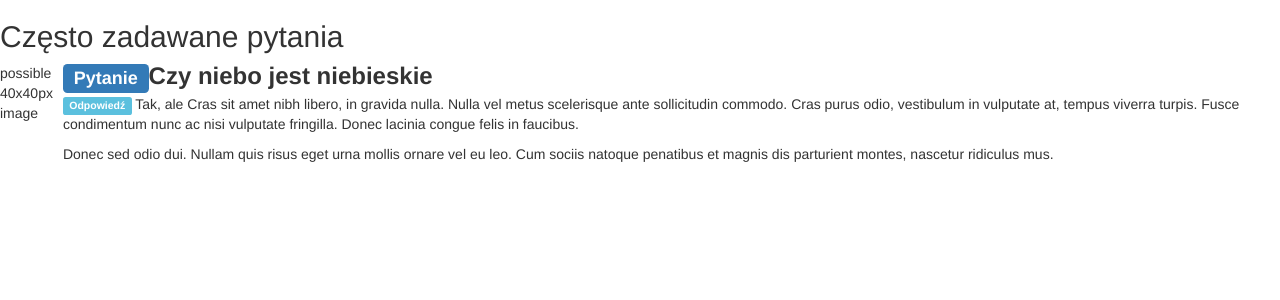
After one commit to stxnext-csr/volontulo, a Django app: template templates/volontulo/static_pages/faq.html in a window 1280 px wide. The commit adds this page. Shown: the top 300 px of the page. Run offline with Django 3.2, Linux system fonts and the light colour scheme; the template is opened without the code that fills it, so the values that code supplies are empty; some libraries are stand-ins or nearby versions.

Commit message:
#29 faq page and headers fix

```diff
--- /dev/null
+++ b/templates/volontulo/static_pages/faq.html
@@ -0,0 +1,17 @@
+{% load bootstrap3 %}
+
+{% bootstrap_css %}
+
+<h2>Często zadawane pytania</h2>
+<div class="media-body">
+    <div class="media-left">
+        possible 40x40px image
+    </div>
+    <div class="media-body">
+        <h3 class="media-heading"><span class="label label-primary">Pytanie</span><strong>Czy niebo jest niebieskie</strong></h3>
+        <p><span class="label label-info">Odpowiedź</span> Tak, ale Cras sit amet nibh libero, in gravida nulla. Nulla vel metus scelerisque ante sollicitudin commodo. Cras purus odio, vestibulum in vulputate at, tempus viverra turpis. Fusce condimentum nunc ac nisi vulputate fringilla. Donec lacinia congue felis in faucibus.</p>
+        <p>Donec sed odio dui. Nullam quis risus eget urna mollis ornare vel eu leo. Cum sociis natoque penatibus et magnis dis parturient montes, nascetur ridiculus mus.</p>
+    </div>
+</div>
+
+{% bootstrap_javascript %}
--- a/templates/volontulo/static_pages/site-news.html
+++ b/templates/volontulo/static_pages/site-news.html
@@ -2,6 +2,7 @@
 
 {% bootstrap_css %}
 
+<h2>Informacje o działaniu portalu</h2>
 <div class="media-body">
     <div class="media-left">
         21 października 2015
```
